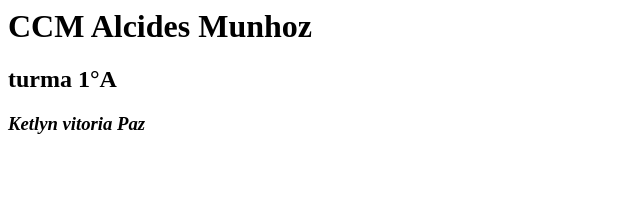
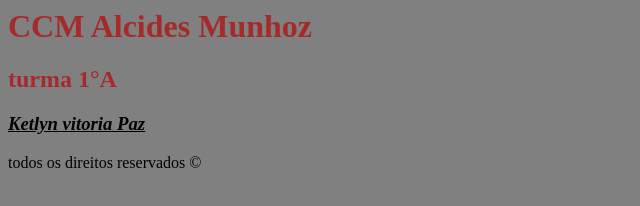
Before and after one commit to ketlynVP/teste-ketlyn, a plain HTML site: page index.html in a window 1280 px wide. Shown: the whole page, without its empty margins (0-640 px from the left). Drawn offline with Linux system fonts and the light colour scheme.

Commit message:
index.style

```diff
--- a/index.html
+++ b/index.html
@@ -1,3 +1,17 @@
-<h1><u></u>CCM Alcides Munhoz</u></h1>
-<h2>turma 1°A</h2>
-<h3><i>Ketlyn vitoria Paz</i></h3>
+<head>
+    <link rel="stylesheet" href="style.css">
+</head>
+
+
+<body>
+    <header>
+        <h1><u></u>CCM Alcides Munhoz </u></h1>
+    </header>
+    <main>
+        <h2>turma 1°A</h2>
+        <h3><i>Ketlyn vitoria Paz</i></h3>
+    </main>
+    <footer>
+        <p>todos os direitos reservados &copy;</p>
+    </footer>
+</body>
--- /dev/null
+++ b/style.css
@@ -0,0 +1,13 @@
+body{
+    background-color: grey;
+}
+h1{
+    color:brown;
+}
+h2{
+    color:brown;
+}
+h3{
+    color:black;
+    text-decoration: underline;
+}
```
